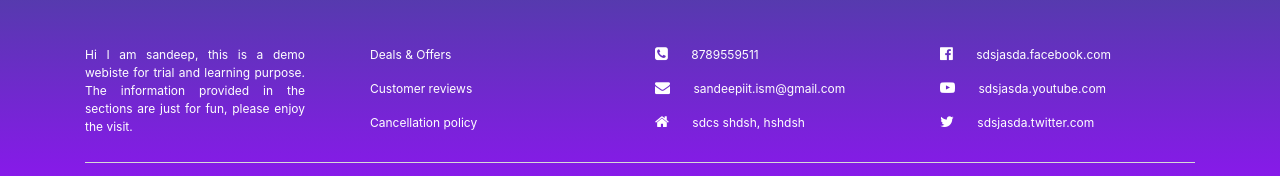
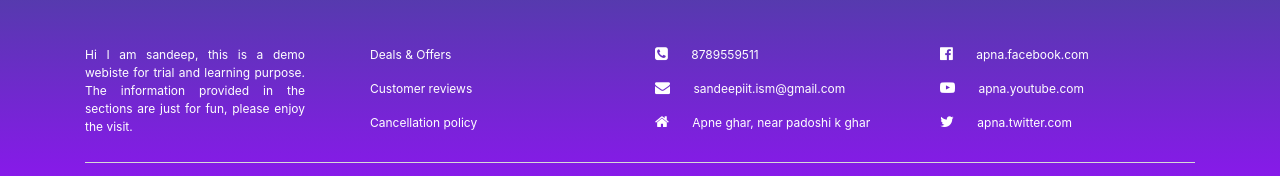
Before and after one commit to sandeepiitism/travel, a plain HTML site: page index.html in a window 1280 px wide. Shown: the part 3344-3520 px from the top of the page. Drawn offline with nearby package versions, Linux system fonts and the light colour scheme.

Commit message:
Update index.html

```diff
--- a/index.html
+++ b/index.html
@@ -252,14 +252,14 @@
                     <h4> Quick contact</h4> <br>
                     <p> <i class="fa fa-phone-square"></i> 8789559511</p>
                     <p> <i class="fa fa-envelope"></i> sandeepiit.ism@gmail.com</p>
-                    <p> <i class="fa fa-home"></i> sdcs shdsh, hshdsh</p>
+                    <p> <i class="fa fa-home"></i> Apne ghar, near padoshi k ghar</p>
                 </div>
 
                 <div class="col-md-3">
                     <h4> Follow us</h4> <br>
-                    <p> <i class="fa fa-facebook-official"></i> sdsjasda.facebook.com</p>
-                    <p> <i class="fa fa-youtube-play"></i> sdsjasda.youtube.com</p>
-                    <p> <i class="fa fa-twitter"></i> sdsjasda.twitter.com</p>
+                    <p> <i class="fa fa-facebook-official"></i> apna.facebook.com</p>
+                    <p> <i class="fa fa-youtube-play"></i> apna.youtube.com</p>
+                    <p> <i class="fa fa-twitter"></i> apna.twitter.com</p>
                 </div>
 
             </div> <hr>
```
